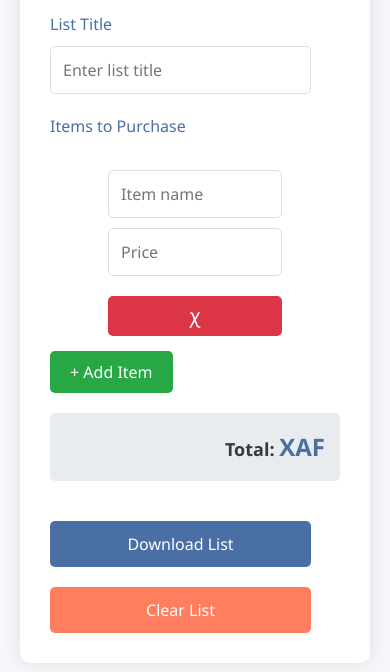
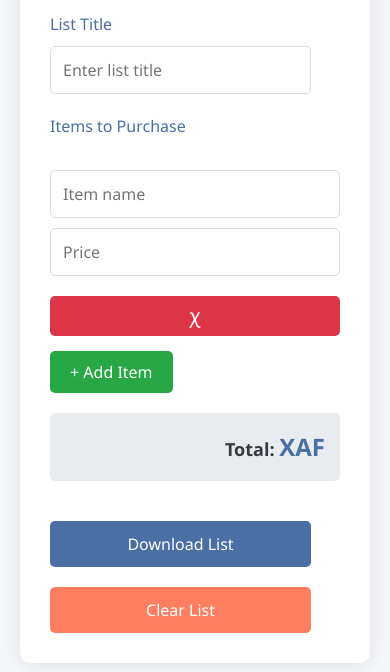
Before and after one commit to Wisdom614/Shopping-list-generator, a plain HTML site: page index.html in a window 390 px wide. Shown: the part 170-842 px from the top of the page. Drawn offline with nearby package versions, Linux system fonts and the light colour scheme.

Commit message:
index.html

```diff
--- a/index.html
+++ b/index.html
@@ -174,7 +174,11 @@
             }
 
             .item-row input, .item-row button {
-                width: 60%;
+                width: 100%;
+                display: flex;
+            }
+            . remove-btn{
+                width: 40%;
             }
 
             .actions {
```
